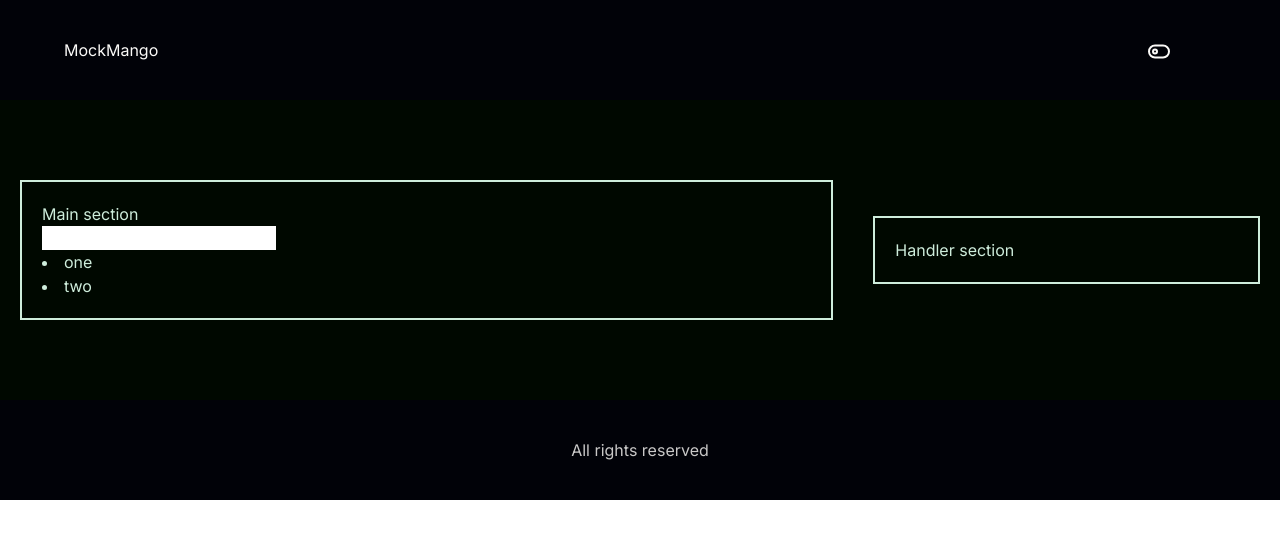
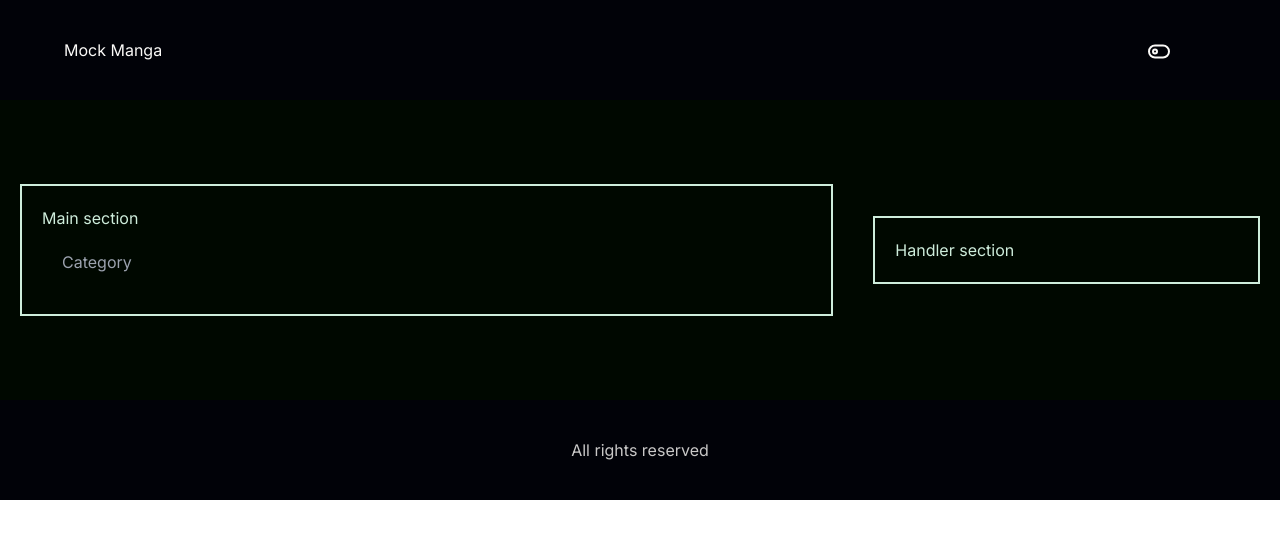
Before and after one commit to suriyaprakhash/mockmanga, a Next.js app: page / in a window 1280 px wide. Shown: the top 538 px of the page. Built offline with nearby package versions, Linux system fonts and the light colour scheme.

Commit message:
dropdown component added

```diff
--- a/src/app/components/hero.tsx
+++ b/src/app/components/hero.tsx
@@ -4,15 +4,13 @@ import Dropdown, { DropdownItem } from './shared/dropdown/dropdown'
 function Hero() {
 
   const inputList: DropdownItem[] = [{
-    id: 1,
     displayName: 'one'
   },{
-    id: 2,
     displayName: 'two'
-  }]
+  }];
 
-  function categorySelected() {
-
+  function categorySelected(selectedCategory: string) {
+    console.log('Parent Hero: selected category from the Dropdown - ', selectedCategory)
   }
 
   return (
--- a/src/app/components/navbar.tsx
+++ b/src/app/components/navbar.tsx
@@ -16,7 +16,7 @@ function Navbar({ initTheme, parentCallback }: any) {
     };
     return (
         <nav className="bg-secondary-bg text-secondary-text h-[100px] w-screen grid grid-cols-6 items-center">
-            <div className="col-span-5 pl-16">MockMango</div>
+            <div className="col-span-5 pl-16">Mock Manga</div>
             <div className="col-span-1 sm:pl-20">
                 <button onClick={toggleTheme}>
                     {/* {theme === 'light' ? 'Dark Mode' : 'Light Mode'} */}
--- a/src/app/components/shared/dropdown/dropdown.tsx
+++ b/src/app/components/shared/dropdown/dropdown.tsx
@@ -1,7 +1,7 @@
-import React from 'react'
+import React, { MouseEventHandler, useState } from 'react'
 
 export interface DropdownItem {
-    id: number,
+    id?: number,
     displayName: string
 }
 
@@ -12,26 +12,49 @@ export interface DropdownProps {
 
 function Dropdown(dropdownProps: DropdownProps) {
 
-    function filterItems(event: any) {
-        console.log('item entered in input box -');
+    const [filteredList, setFilteredList] = useState<DropdownItem[]>(resetDropdown());
+    const [showDropdowns, setShowDropdowns] = useState<boolean>(false);
+
+
+    function resetDropdown() {
+        return dropdownProps.inputList;
     }
 
+    function showDropdownTray() {
+        setShowDropdowns(true);
+    }
+
+    function hideDropdownTray() {
+        setShowDropdowns(false);
+    }
+
+    function filterItems(event: any) {
+        const inputFilterValue = event.target.value;
+        const tempList = filteredList.filter(filteredItem => filteredItem.displayName.includes(inputFilterValue));
+        setFilteredList(inputFilterValue.length == 0 ? dropdownProps.inputList : tempList);
+    }
 
     function selectItem(event: any) {
-        console.log('selected item -');
-        dropdownProps.dropdownParentCallback();
+        console.log('Dropdown: selected item - ', event.target.textContent);
+        dropdownProps.dropdownParentCallback(event.target.textContent);
     }
 
     return (
-        <div>
+        <div className="p-3" onMouseEnter={showDropdownTray} onMouseLeave={hideDropdownTray}>
             <button onKeyUp={filterItems}>
-                <input />
+                <input className="bg-dropdown-bg p-2 w-72 rounded-lg focus:bg-primary-bg" placeholder="Category" />
             </button>
-            <div>
-                {dropdownProps.inputList?.map((item) => (
-                    <li onClick={selectItem} key={item.id}>{item.displayName}</li>
-                ))}
-            </div>
+            {showDropdowns &&
+                <div className="">
+                    <ul className="w-72 bg-dropdown-bg/70 p-2 rounded-lg absolute cursor-pointer">
+                        {filteredList?.map((item) => (
+                            <li className="p-2 hover:bg-secondary-bg rounded-lg" onClick={selectItem} key={item.displayName}>{item.displayName}</li>
+                        ))}
+                    </ul>
+
+                </div>
+            }
+
         </div>
     )
 }
--- a/src/app/globals.css
+++ b/src/app/globals.css
@@ -12,6 +12,11 @@
 
   --primary-text: 206,237,219;
   --secondary-text: 251,250,248;
+
+  /* components */
+  /* dropdowns */
+  --dropdown-bg: 20, 20, 20;
+  --dropdown-text: 100,237,219;
 
 }
 
--- a/tailwind.config.ts
+++ b/tailwind.config.ts
@@ -13,8 +13,13 @@ const config: Config = {
 
       "primary-text": "rgba(var(--primary-text))",
       "secondary-text": "rgba(var(--secondary-text))",
+
+      "dropdown-bg": "rgba(var(--dropdown-bg))",
+      "dropdown-text": "rgba(var(--dropdown-text))",
     },
     extend: {
+      animation: {
+      },
       backgroundImage: {
         "gradient-radial": "radial-gradient(var(--tw-gradient-stops))",
         "gradient-conic":
```
